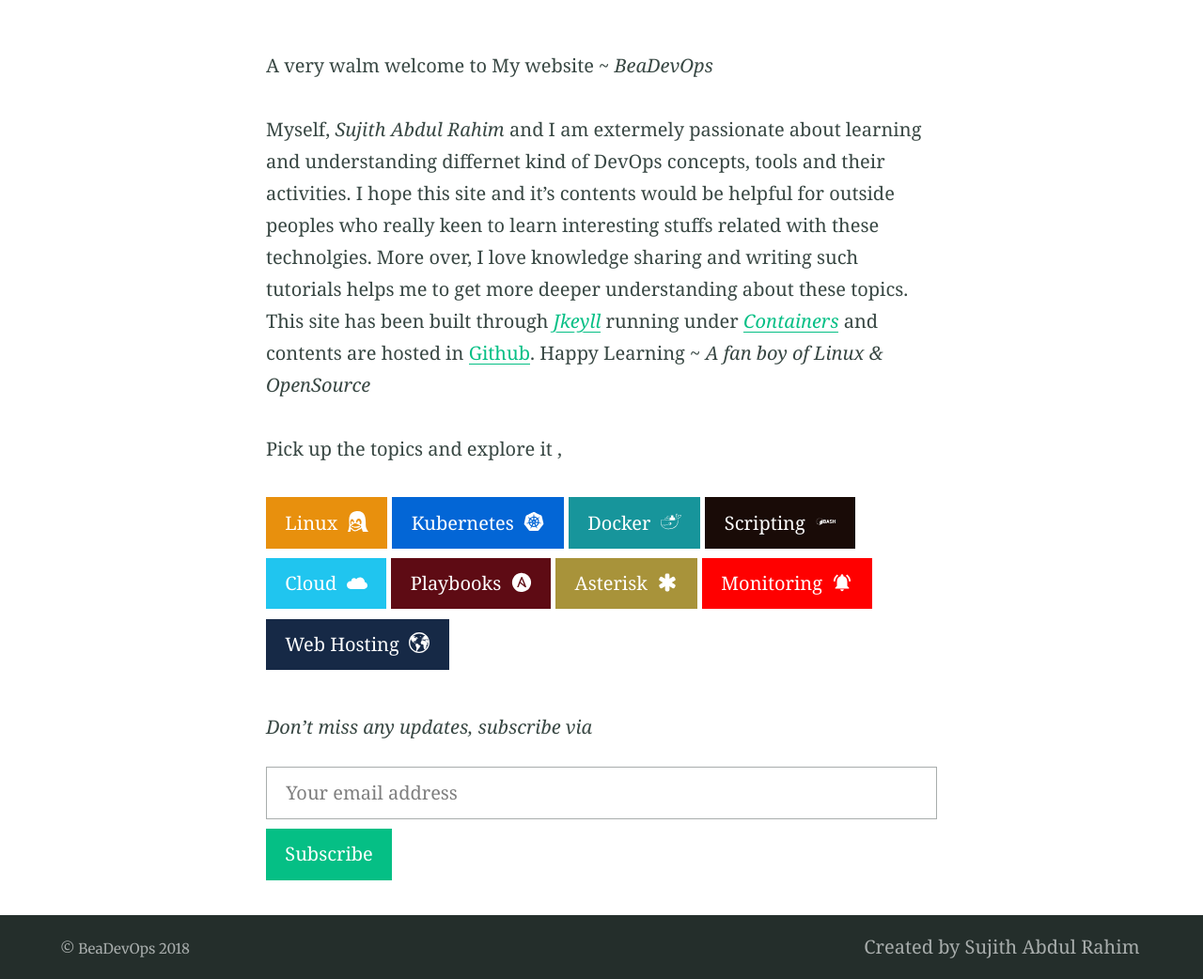
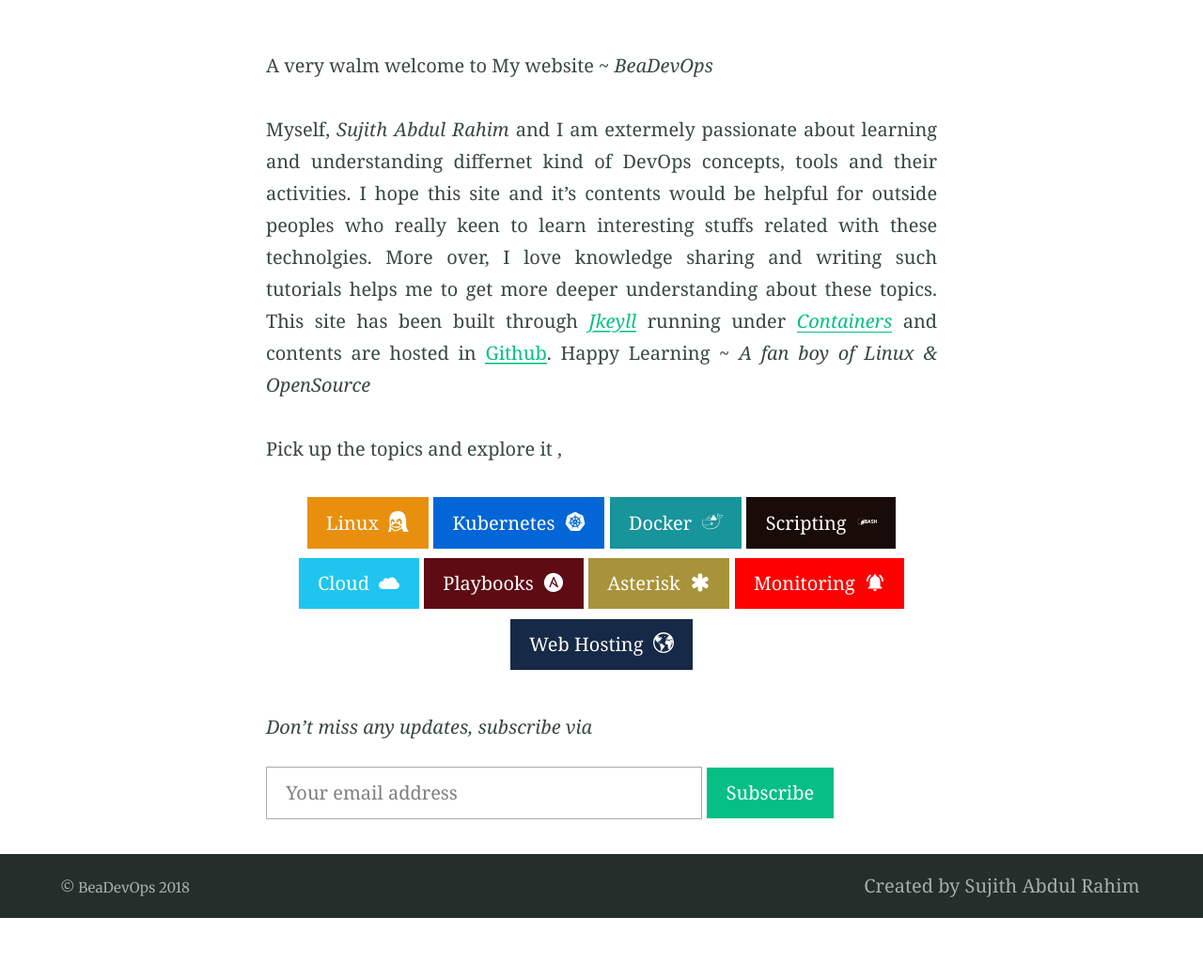
Before and after one commit to sujiar37/beadevops, a Jekyll site: the page built from index.md, in a window 1280 px wide. Shown: the part 424-1466 px from the top of the page at 94% size. Built offline with Jekyll 4.4.1, drawn with Linux system fonts in a browser that asks for light colours; our own code applies the rules of GitHub Pages for plain Markdown files; after the commit the page ends 1401 px from its top, so only the background shows below that.

Commit message:
in-server

```diff
--- a/_sass/_theme.scss
+++ b/_sass/_theme.scss
@@ -6,6 +6,7 @@ body {
   display: flex;
   @include flex-direction(column);
   overflow-x: hidden;
+  text-align: justify;
 }
 
 .container {
--- a/index.md
+++ b/index.md
@@ -13,11 +13,11 @@ Myself, *Sujith Abdul Rahim* and I am extermely passionate about learning and un
 
 Pick up the topics and explore it ,
 
-{% include button.html text="Linux" icon="linux" link="https://www.beadevops.com/404.md" color="#E8900D" %} {% include button.html text="Kubernetes" icon="kubernetes" link="https://www.beadevops.com/linux/404.md" color="#0366d6" %} {% include button.html text="Docker" icon="docker" link="https://www.beadevops.com/404.md" color="#17959B" %} {% include button.html text="Scripting" icon="bash" link="https://www.beadevops.com/404.md" color="#190B07" %} {% include button.html text="Cloud" icon="cloud" link="https://www.beadevops.com/404.md" color="#20C5EF" %} {% include button.html text="Playbooks" icon="ansible" link="https://www.beadevops.com/404.md" color="#5E0B14" %} {% include button.html text="Asterisk" icon="asterisk" link="https://www.beadevops.com/404.md" color="#A8933A" %} {% include button.html text="Monitoring" icon="alert" link="https://www.beadevops.com/404.md" color="#FF0000" %} {% include button.html text="Web Hosting" icon="www" link="https://www.beadevops.com/404.md" color="#162946" %}
+<p style="text-align: -webkit-center;"> {% include button.html text="Linux" icon="linux" link="https://www.beadevops.com/404.md" color="#E8900D" %} {% include button.html text="Kubernetes" icon="kubernetes" link="https://www.beadevops.com/linux/404.md" color="#0366d6" %} {% include button.html text="Docker" icon="docker" link="https://www.beadevops.com/404.md" color="#17959B" %} {% include button.html text="Scripting" icon="bash" link="https://www.beadevops.com/404.md" color="#190B07" %} {% include button.html text="Cloud" icon="cloud" link="https://www.beadevops.com/404.md" color="#20C5EF" %} {% include button.html text="Playbooks" icon="ansible" link="https://www.beadevops.com/404.md" color="#5E0B14" %} {% include button.html text="Asterisk" icon="asterisk" link="https://www.beadevops.com/404.md" color="#A8933A" %} {% include button.html text="Monitoring" icon="alert" link="https://www.beadevops.com/404.md" color="#FF0000" %} {% include button.html text="Web Hosting" icon="www" link="https://www.beadevops.com/404.md" color="#162946" %} </p>
 
 _Don't miss any updates, subscribe via_
 <form action="https://getsimpleform.com/messages?form_api_token=dee0f98f95fcc19cf601d5c23e3f0dab" method="post">
-  <input type="email" placeholder="Your email address" name="email:">
+  <input type="email" placeholder="Your email address" name="email:" style="width:65%;">
   <input type="submit" value="Subscribe">
   <input type='hidden' name='redirect_to' value='https://www.beadevops.com/thanks/' />
 </form>
```
